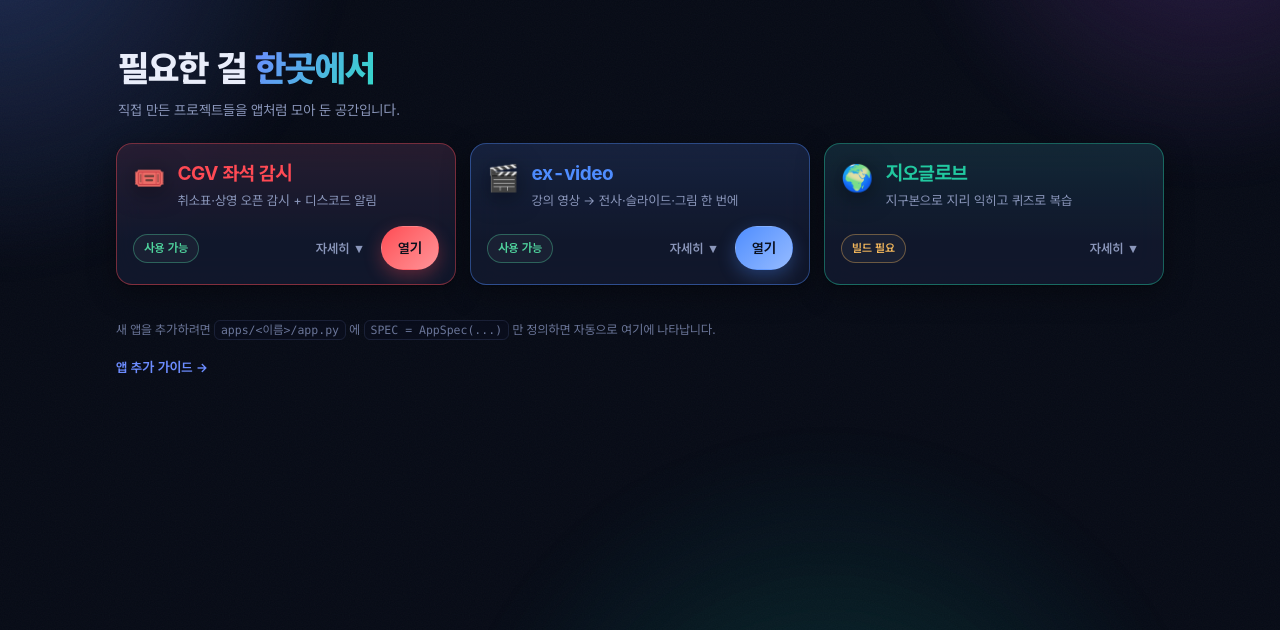
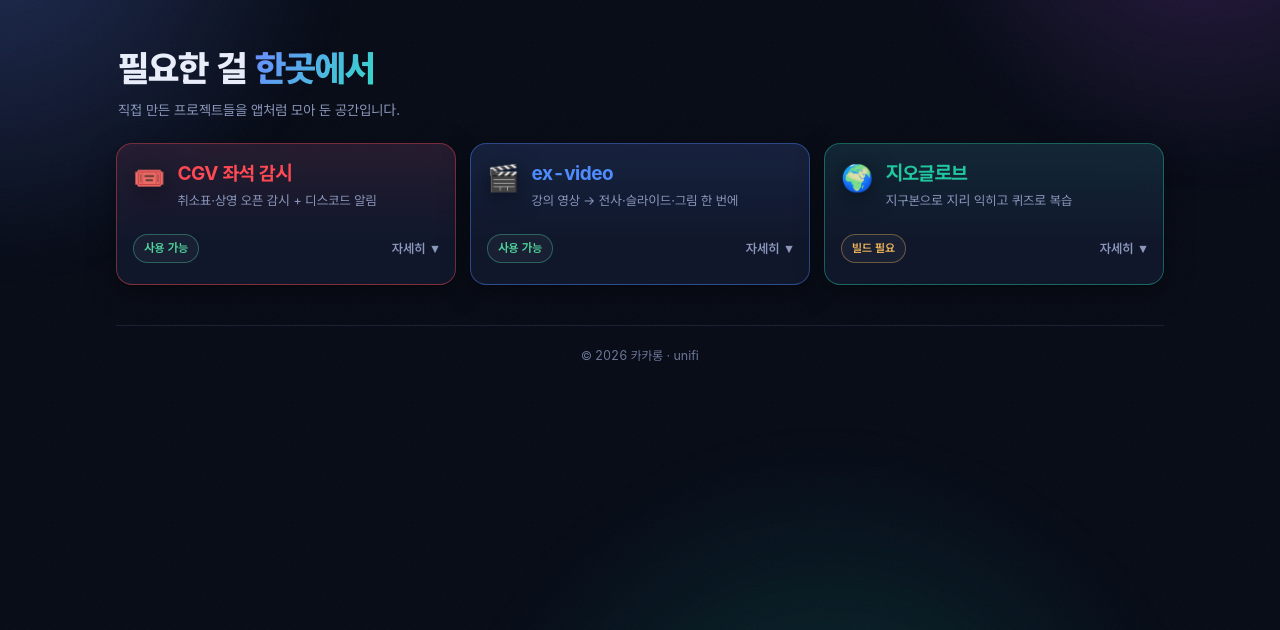
Before and after one commit to Kacarong/unifi-site, a FastAPI app: page / in a window 1280 px wide. Shown: the part 49-679 px from the top of the page. Run offline with FastAPI, Linux system fonts and the light colour scheme; some web fonts are replaced.

Commit message:
feat: 카드 전체를 눌러 열고, 푸터를 저작권으로 교체
'열기' 버튼을 없애고 카드 아무 데나 누르면 열리게 한다. 제목을 링크로 두고
CSS 로 카드 전체까지 덮개를 늘리는 방식이라, 진짜 링크의 성질(새 탭으로
열기·키보드 이동·스크린리더)이 그대로 남는다. 덮개 위로 올리는 건 '자세히'
버튼 하나뿐이다. 아래 줄 전체를 올리면 상태 배지 옆 빈 공간이 안 눌려서
"카드 아무 데나"가 성립하지 않는다.

앱 추가 안내 문구는 없애고 그 자리에 저작권 표시를 둔다. 연도는 해가
바뀌면 따라가도록 스크립트로 채운다.

Co-Authored-By: Claude Opus 4.7 <noreply@anthropic.com>

```diff
--- a/server/static/app.js
+++ b/server/static/app.js
@@ -30,7 +30,17 @@ function card(app) {
   head.append(el('span', 'card-icon', app.icon || '🧩'));
 
   const titles = el('div', 'card-titles');
-  titles.append(el('h3', null, app.name));
+  const h = el('h3');
+  if (open) {
+    // 제목을 링크로 두고 CSS 로 카드 전체까지 늘린다. 카드 아무 데나 눌러도
+    // 열리면서, 진짜 링크라서 새 탭으로 열기·키보드 이동·스크린리더가 그대로 된다.
+    const link = el('a', 'card-link', app.name);
+    link.href = app.url;
+    h.append(link);
+  } else {
+    h.textContent = app.name;
+  }
+  titles.append(h);
   const tagline = app.tagline || '';
   if (tagline) titles.append(el('p', 'card-tagline', tagline));
   head.append(titles);
@@ -44,12 +54,6 @@ function card(app) {
   more.append(el('span', null, '자세히'));
   more.append(el('span', 'chev', '▾'));
   foot.append(more);
-
-  if (open) {
-    const go = el('a', 'btn primary card-open', '열기');
-    go.href = app.url;
-    foot.append(go);
-  }
   node.append(foot);
 
   // 펼쳐지는 부분 — 높이 애니메이션을 위해 grid 한 겹을 덧댄다
@@ -115,4 +119,11 @@ async function load() {
   }
 }
 
+/* 저작권 연도는 해가 바뀌면 자동으로 따라가게 한다 */
+function stampYear() {
+  const y = document.getElementById('year');
+  if (y) y.textContent = String(new Date().getFullYear());
+}
+
+stampYear();
 load();
--- a/server/static/index.html
+++ b/server/static/index.html
@@ -40,15 +40,7 @@
       <section id="grid" class="grid"></section>
 
       <footer class="foot reveal">
-        <p>
-          새 앱을 추가하려면 <code>apps/&lt;이름&gt;/app.py</code> 에
-          <code>SPEC = AppSpec(...)</code> 만 정의하면 자동으로 여기에 나타납니다.
-        </p>
-        <!-- 문장 속 작은 링크는 휴대폰에서 누르기 어렵다. 따로 빼서 크게 둔다 -->
-        <a class="foot-link"
-           href="https://github.com/Kacarong/unifi-site/blob/main/docs/ADDING_AN_APP.md">
-          앱 추가 가이드 →
-        </a>
+        <p>© <span id="year">2026</span> 카카롱 · unifi</p>
       </footer>
     </main>
 
--- a/server/static/style.css
+++ b/server/static/style.css
@@ -49,13 +49,40 @@
 .card-titles { min-width: 0; }
 .card h3 { color: var(--accent); }
 
+/* 제목 링크를 카드 전체로 늘린다 — 카드 아무 데나 눌러도 열린다.
+ * 링크 자체는 제목 자리에 그대로 있어서 새 탭으로 열기·키보드 이동·
+ * 스크린리더 동작이 유지된다. */
+.card-link {
+  color: inherit;
+  text-decoration: none;
+}
+
+.card-link::after {
+  content: "";
+  position: absolute;
+  inset: 0;
+  border-radius: inherit;
+  z-index: 0;
+}
+
+/* 덮개 위로 올리는 건 '자세히' 버튼 하나뿐이다. 아래 줄 전체를 올리면
+ * 상태 배지 옆 빈 공간이 안 눌려서 "카드 아무 데나"가 성립하지 않는다. */
+.card-more { position: relative; z-index: 1; }
+
+/* 카드 어디에 손을 올려도 열 수 있다는 게 보이도록 */
+.card:has(.card-link) { cursor: pointer; }
+.card:has(.card-link:focus-visible) {
+  outline: 2px solid var(--accent);
+  outline-offset: 3px;
+}
+
 .card-tagline {
   margin-top: 4px;
   font-size: 13px;
   color: var(--sub);
 }
 
-/* 아래 줄: 상태 · 자세히 · 열기 */
+/* 아래 줄: 상태 · 자세히 */
 .card-foot {
   display: flex;
   align-items: center;
@@ -64,6 +91,9 @@
 }
 
 .card-foot .badge { margin-right: auto; }
+
+/* 카드 전체가 눌리는 곳이라 '자세히' 는 눌림 영역을 명확히 나눠 준다 */
+.card-more { margin-right: -10px; }
 
 .btn.ghost {
   border-color: transparent;
@@ -81,22 +111,8 @@
 
 .card.expanded .card-more .chev { transform: rotate(180deg); }
 
-/* 버튼도 카드 색을 따른다. ui.css 의 `.btn.primary` 가 전역 보라로 끝나는데
- * 그쪽이 선택자 우선순위가 높으므로 여기서도 같은 무게로 맞춰 이긴다. */
-.card-open.btn.primary {
-  padding: 0 16px;
-  font-size: 13.5px;
-  background: linear-gradient(
-    135deg,
-    var(--accent),
-    color-mix(in srgb, var(--accent) 60%, #ffffff)
-  );
-  box-shadow: 0 6px 18px color-mix(in srgb, var(--accent) 32%, transparent);
-  color: #0a0f1c;
-}
-
+/* 아직 쓸 수 없는 앱은 흐리게. 링크가 없어 눌러도 아무 일이 없다 */
 .card-off { opacity: 0.62; }
-.card-off .card-open { display: none; }
 
 /* ── 펼쳐지는 상세 ────────────────────────────────────────
  * height:auto 는 전환이 안 되므로, grid 행 크기를 0fr → 1fr 로 움직인다.
@@ -137,24 +153,12 @@
 
 /* ── 푸터 ─────────────────────────────────────────────── */
 .foot {
-  margin-top: 34px;
+  margin-top: 40px;
+  padding-top: 20px;
+  border-top: 1px solid var(--line);
   color: var(--dim);
   font-size: 12.5px;
-  line-height: 1.8;
+  text-align: center;
 }
 
 .foot p { margin: 0; }
-
-.foot-link {
-  display: inline-flex;
-  align-items: center;
-  min-height: 44px;
-  margin-top: 4px;
-  padding: 0 14px 0 0;
-  color: var(--accent);
-  font-size: 13px;
-  font-weight: 650;
-  text-decoration: none;
-}
-
-.foot-link:hover { text-decoration: underline; }
```
